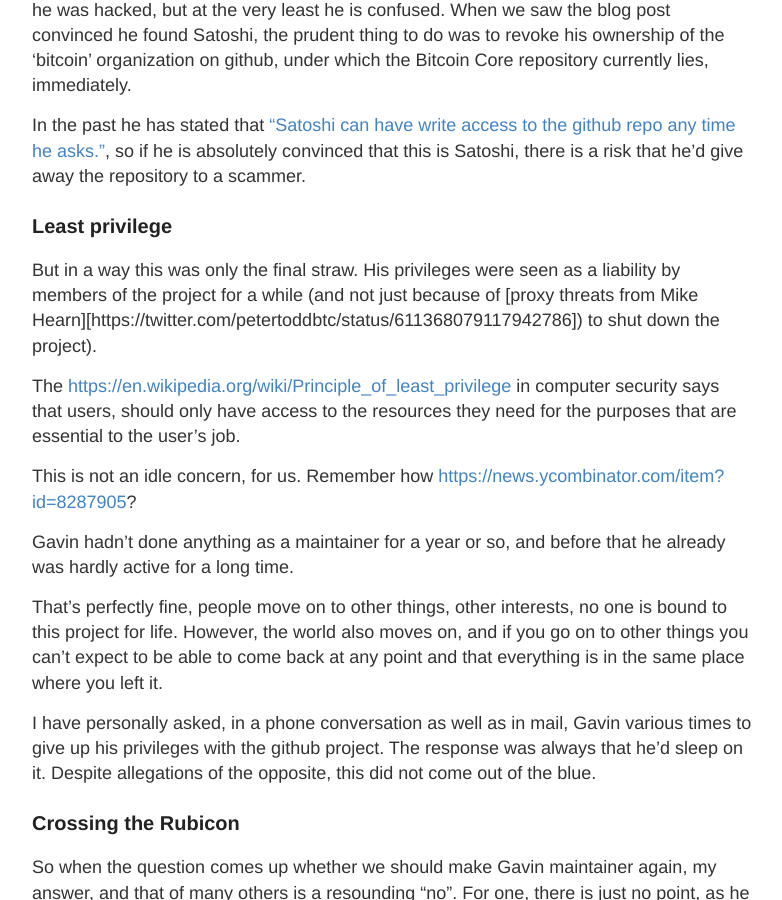
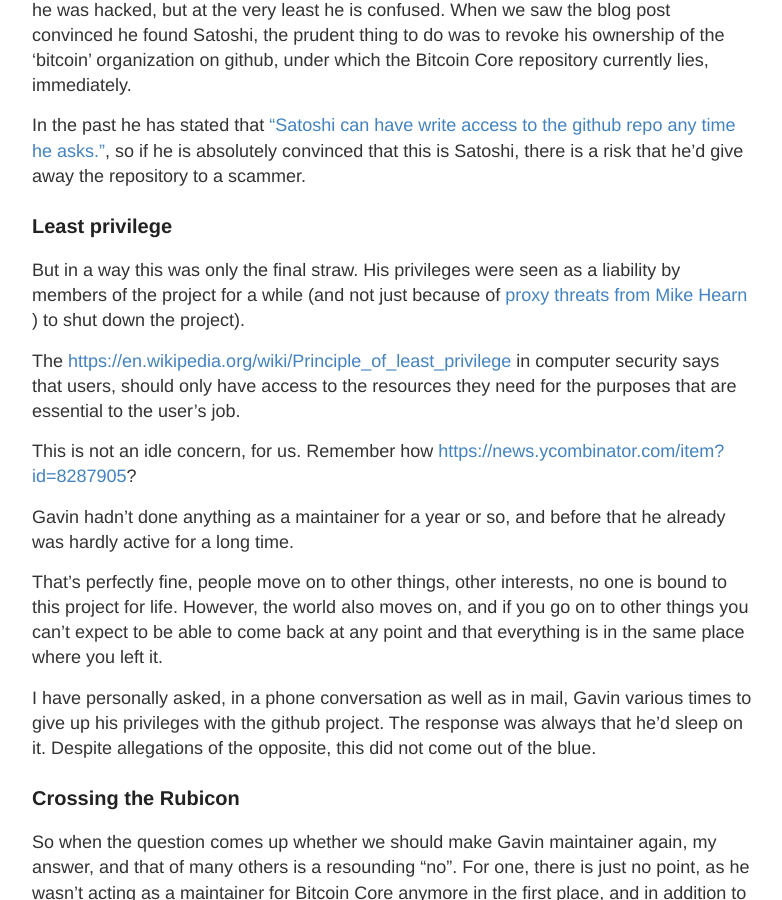
Before and after one commit to laanwj/laanwj.github.io, a Jekyll site: the page built from _posts/2016-05-06-hostility-scams-and-moving-forward.md, in a window 1280 px wide and 900 px high, scrolled down 1535 px. Shown: the whole window, without its empty margins (248-1030 px from the left). Built offline with Jekyll 4.4.1, drawn with Linux system fonts in a browser that asks for light colours.

Commit message:
more link fixing

```diff
--- a/_posts/2016-05-06-hostility-scams-and-moving-forward.md
+++ b/_posts/2016-05-06-hostility-scams-and-moving-forward.md
@@ -77,7 +77,7 @@
 
 But in a way this was only the final straw. His privileges were seen as a
 liability by members of the project for a while (and not just because of [proxy
-threats from Mike Hearn][https://twitter.com/petertoddbtc/status/611368079117942786]) to shut
+threats from Mike Hearn](https://twitter.com/petertoddbtc/status/611368079117942786) ) to shut
 down the project).
 
 The [https://en.wikipedia.org/wiki/Principle_of_least_privilege](principle of
```
